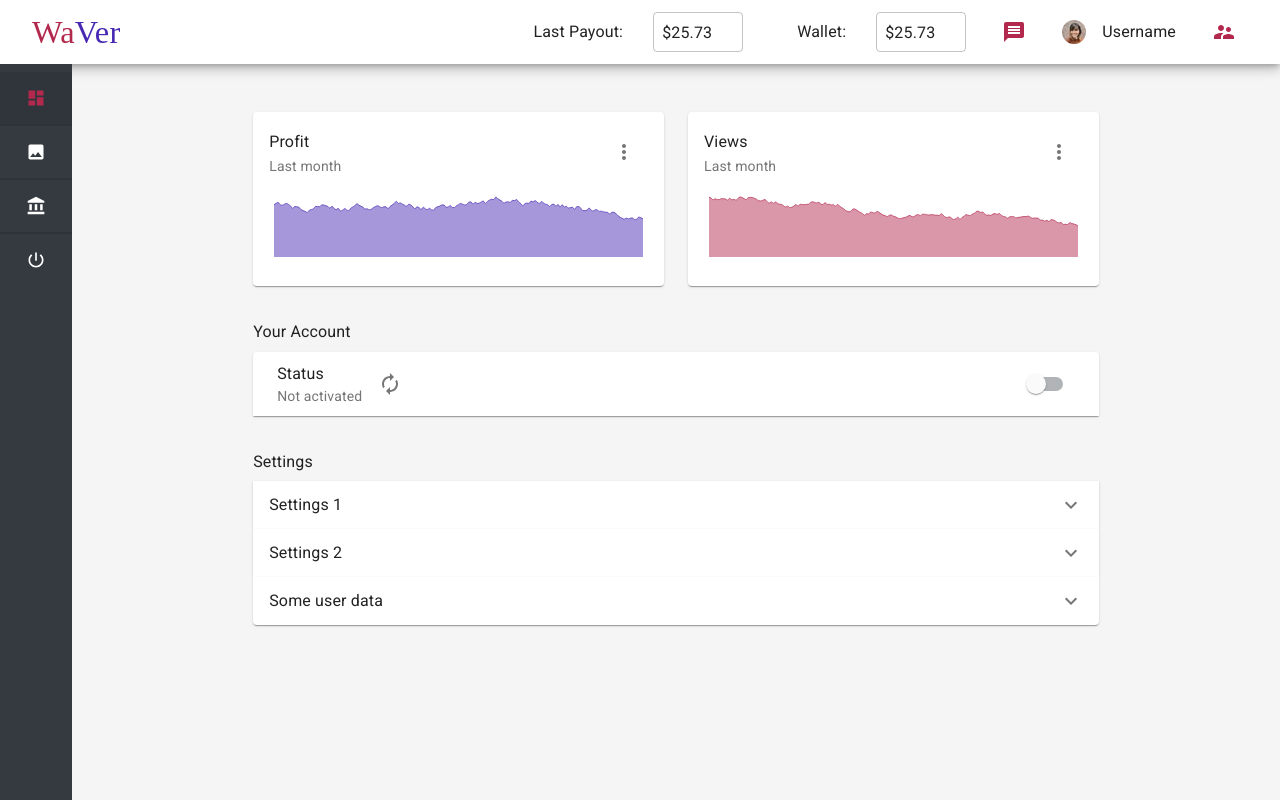
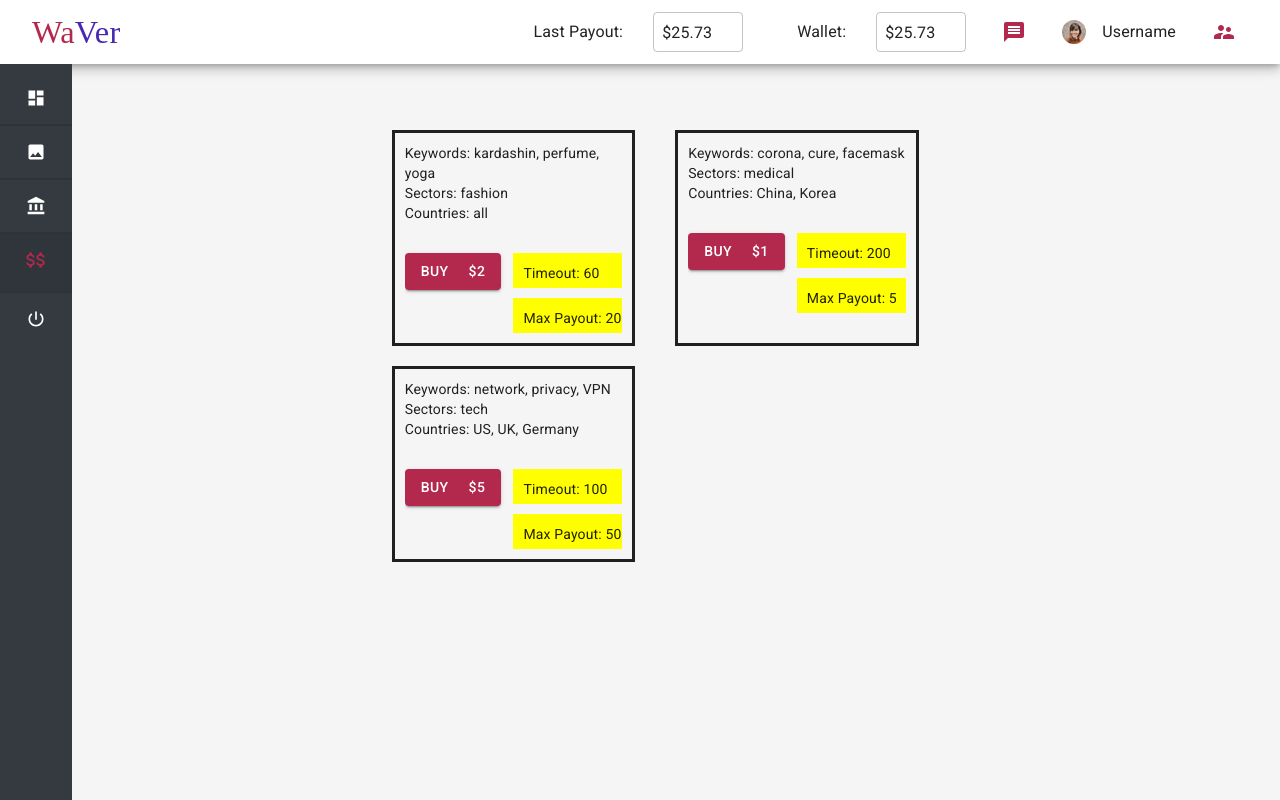
Before and after one commit to madanodyblum/react-material_saas, a React (Create React App) app: page /c/demopanel in a window 1280 px wide. Built offline with nearby package versions, Linux system fonts and the light colour scheme; a web font is replaced by a local one.

Commit message:
Last commit

```diff
--- a/src/logged_in/components/Main.js
+++ b/src/logged_in/components/Main.js
@@ -278,6 +278,14 @@ class Main extends PureComponent {
     });
   };
 
+  selectDemo = () => {
+    smoothScrollTop();
+    document.title = "WaVer - Subscription";
+    this.setState({
+      selectedTab: "Demo"
+    });
+  };
+
   render() {
     const { classes } = this.props;
     const {
@@ -320,6 +328,7 @@ class Main extends PureComponent {
             selectDashboard={this.selectDashboard}
             selectPosts={this.selectPosts}
             selectSubscription={this.selectSubscription}
+            selectDemo={this.selectDemo}
           />
         </main>
       </Fragment>
--- a/src/logged_in/components/Routing.js
+++ b/src/logged_in/components/Routing.js
@@ -4,6 +4,7 @@ import { Switch } from "react-router-dom";
 import { withStyles } from "@material-ui/core";
 import Dashboard from "./dashboard/Dashboard";
 import Posts from "./posts/Posts";
+import Demo from "./demo/Demo";
 import Subscription from "./subscription/Subscription";
 import PropsRoute from "../../shared/components/PropsRoute";
 
@@ -62,7 +63,8 @@ function Routing(props) {
     isAccountActivated,
     selectDashboard,
     selectPosts,
-    selectSubscription
+    selectSubscription,
+    selectDemo
   } = props;
   return (
     <div className={classes.wrapper}>
@@ -84,6 +86,13 @@ function Routing(props) {
           transactions={transactions}
           pushMessageToSnackbar={pushMessageToSnackbar}
           selectSubscription={selectSubscription}
+        />
+        <PropsRoute
+          path="/c/demopanel"
+          component={Demo}
+          transactions={transactions}
+          // pushMessageToSnackbar={pushMessageToSnackbar}
+          selectDemo={selectDemo}
         />
         <PropsRoute
           path=""
@@ -123,7 +132,8 @@ Routing.propTypes = {
   isAccountActivated: PropTypes.bool.isRequired,
   selectDashboard: PropTypes.func.isRequired,
   selectPosts: PropTypes.func.isRequired,
-  selectSubscription: PropTypes.func.isRequired
+  selectSubscription: PropTypes.func.isRequired,
+  selectDemo: PropTypes.func.isRequired
 };
 
 export default withStyles(styles, { withTheme: true })(Routing);
--- /dev/null
+++ b/src/logged_in/components/demo/Demo.js
@@ -0,0 +1,102 @@
+import React, { PureComponent } from "react";
+import { withStyles, Grid, Container, GridList, Button, GridListTile } from "@material-ui/core";
+import demodata from './screen_offer';
+
+const styles = {
+  input: { padding: "0px 9px" },
+  outlinedInput: {
+    width: 90,
+    height: 40,
+    pointerEvents: "none !important"
+  },
+  wrapper: {
+    display: "flex",
+    alignItems: "center",
+    width: "80%",
+    justifyContent: 'space-around'
+  },
+  costinfo: {
+    display: "flex",
+    paddingTop: 30
+  },
+  buy: {
+    paddingRight: 20
+  },
+  timeout: {
+    height: 35,
+    background: 'yellow',
+    paddingTop: 10,
+    paddingLeft: 10
+  },
+  payout: {
+    height: 35,
+    background: 'yellow',
+    paddingTop: 10,
+    paddingLeft: 10,
+    marginTop: 10
+  },
+  databody: {
+    width: "40% !important",
+    margin: "10px 20px !important",
+    padding: "10px !important",
+    border: "solid",
+    height: "auto !important",
+  }
+};
+
+class Demo extends PureComponent {
+  componentDidMount() {
+    const { selectDemo } = this.props;
+    selectDemo();
+  }
+
+  render() {
+    const { classes } = this.props;
+    return (
+      <Container className={classes.wrapper}>
+        <GridList style={{width: "100%", padding: 10}} cols={2}>
+        {demodata.offers.map((data, index) => (
+            <GridListTile  className={classes.databody} key={index}>
+                <div>
+                    <span>Keywords: </span>
+                    {
+                        data.offer.keywords.map((keyword, index) => (
+                            <span key={index}>{index===0 ? '' : ','} {keyword}</span>
+                        ))
+                    }
+                </div>
+                <div>Sectors: {data.offer.sector}</div>
+                <div>
+                    <span>Countries: </span>
+                    {
+                        data.offer.countries.map((country, index) => (
+                            <span key={index}>{index===0 ? '' : ','} {country}</span>
+                        ))
+                    }
+                </div>
+                <div className={classes.costinfo}>
+                    <Grid item xs={12} sm={6}>
+                        <Button variant="contained" color="primary">
+                            <span className={classes.buy}>BUY</span><span>${data.offer.cost}</span>
+                        </Button>
+                    </Grid>
+                    <Grid item xs={12} sm={6}>
+                        <div className={classes.timeout}><span style={{marginTop: 15}}>Timeout: {data.offer.time}</span></div>
+                        <div className={classes.payout}><span>Max Payout: {data.offer.payout}</span></div>
+                    </Grid>
+                </div>
+            </GridListTile>
+        ))}
+      </GridList>
+    </Container>
+    );
+  }
+}
+
+Demo.propTypes = {
+  // classes: PropTypes.object.isRequired,
+  // transactions: PropTypes.arrayOf(PropTypes.object).isRequired,
+  // selectSubscription: PropTypes.func.isRequired
+};
+
+export default withStyles(styles)(Demo);
--- /dev/null
+++ b/src/logged_in/components/demo/screen_offer.json
@@ -0,0 +1,58 @@
+{
+   "offers":[
+      {
+         "offer":{
+            "keywords":[
+               "kardashin",
+               "perfume",
+               "yoga"
+            ],
+            "sector":"fashion",
+            "countries":[
+               "all"
+            ],
+            "cost":"2",
+            "time":"60",
+            "payout":"20",
+            "offerid":"12344"
+         }
+      },
+      {
+         "offer":{
+            "keywords":[
+               "corona",
+               "cure",
+               "facemask"
+            ],
+            "sector":"medical",
+            "countries":[
+               "China",
+               "Korea"
+            ],
+            "cost":"1",
+            "time":"200",
+            "payout":"5",
+            "offerid":"12345"
+         }
+      },
+      {
+         "offer":{
+            "keywords":[
+               "network",
+               "privacy",
+               "VPN"
+            ],
+            "sector":"tech",
+            "countries":[
+               "US",
+               "UK",
+               "Germany"
+            ],
+            "cost":"5",
+            "time":"100",
+            "payout":"50",
+            "offerid":"12346"
+         }
+      }
+   ]
+}
--- a/src/logged_in/components/navigation/NavBar.js
+++ b/src/logged_in/components/navigation/NavBar.js
@@ -24,6 +24,7 @@ import DashboardIcon from "@material-ui/icons/Dashboard";
 import ImageIcon from "@material-ui/icons/Image";
 import AccountBalanceIcon from "@material-ui/icons/AccountBalance";
 import PowerSettingsNewIcon from "@material-ui/icons/PowerSettingsNew";
+import AttachMoneyTwoTone from "@material-ui/icons/AttachMoneyTwoTone";
 import MenuIcon from "@material-ui/icons/Menu";
 import SupervisorAccountIcon from "@material-ui/icons/SupervisorAccount";
 import MessagePopperButton from "./MessagePopperButton";
@@ -210,6 +211,43 @@ class NavBar extends PureComponent {
         }
       },
       {
+        link: "/c/demopanel",
+        name: "Demo",
+        onClick: () => {
+          this.closeMobileDrawer();
+        },
+        icon: {
+          desktop: (
+            <div>
+              <AttachMoneyTwoTone
+                className={
+                  selectedTab === "Demo"
+                    ? classes.textPrimary
+                    : "text-white"
+                }
+                fontSize="small"
+            />
+            <AttachMoneyTwoTone
+                style={{marginLeft: -10}}
+                className={
+                  selectedTab === "Demo"
+                    ? classes.textPrimary
+                    : "text-white"
+                }
+                fontSize="small"
+            />
+            </div>
+
+          ),
+          mobile: (
+            <div>
+              <AttachMoneyTwoTone className="text-white"/>
+              <AttachMoneyTwoTone style={{marginLeft: -10}} className="text-white"/>
+            </div>
+          )
+        }
+      },
+      {
         link: "/",
         name: "Logout",
         icon: {
@@ -218,7 +256,7 @@ class NavBar extends PureComponent {
           ),
           mobile: <PowerSettingsNewIcon className="text-white" />
         }
-      }
+      },
     ];
     return (
       <Fragment>
```
Also changed, not shown: src/logged_in/components/dashboard/Dashboard.js (+7 -0 lines).
